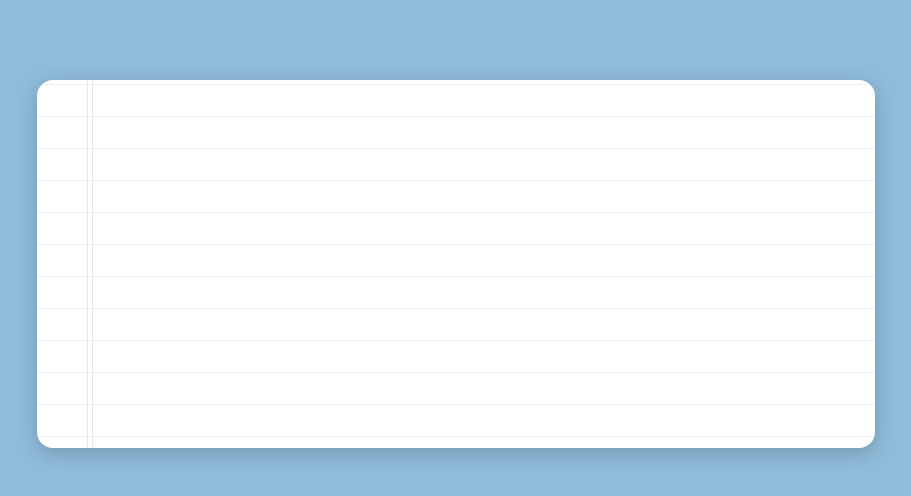
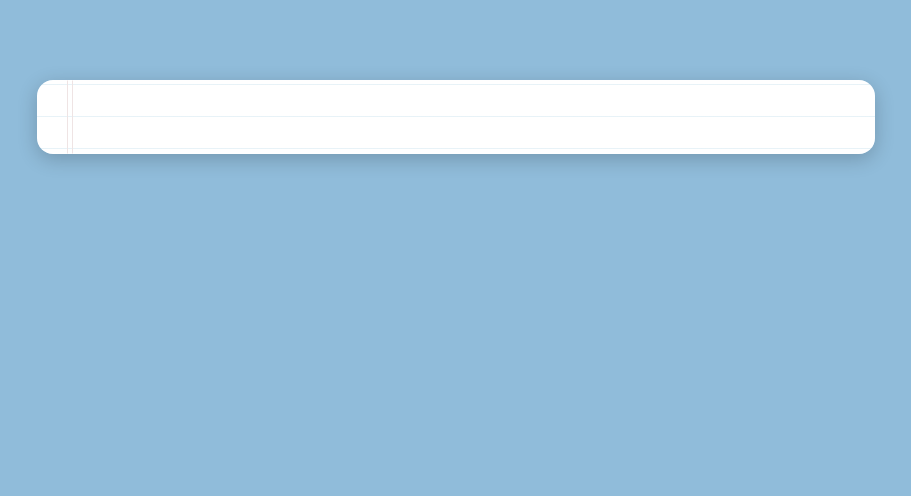
Before and after one commit to tanakAoi/JavaScript30, a website: page Day 20 - Speech Detection/index.html in a window 1280 px wide. Shown: the whole page, without its empty margins (184-1095 px from the left). Drawn offline with Linux system fonts and the light colour scheme; a web font is replaced by a local one.

Commit message:
Change details

```diff
--- a/Day 20 - Speech Detection/style.scss
+++ b/Day 20 - Speech Detection/style.scss
@@ -5,7 +5,6 @@ body {
 
 .container {
     width: 60%;
-    height: 20rem; // temp
     margin: 5rem auto;
     background-color: #f2f2f2;
     border-radius: 16px;
@@ -22,7 +21,7 @@ body {
         position: absolute;
         width: 4px;
         top: 0;
-        left: 50px;
+        left: 30px;
         bottom: 0;
         border: 1px solid;
         border-color: transparent #efe4e4;
```
Also changed, not shown: Day 20 - Speech Detection/style.css, 1 other file.
